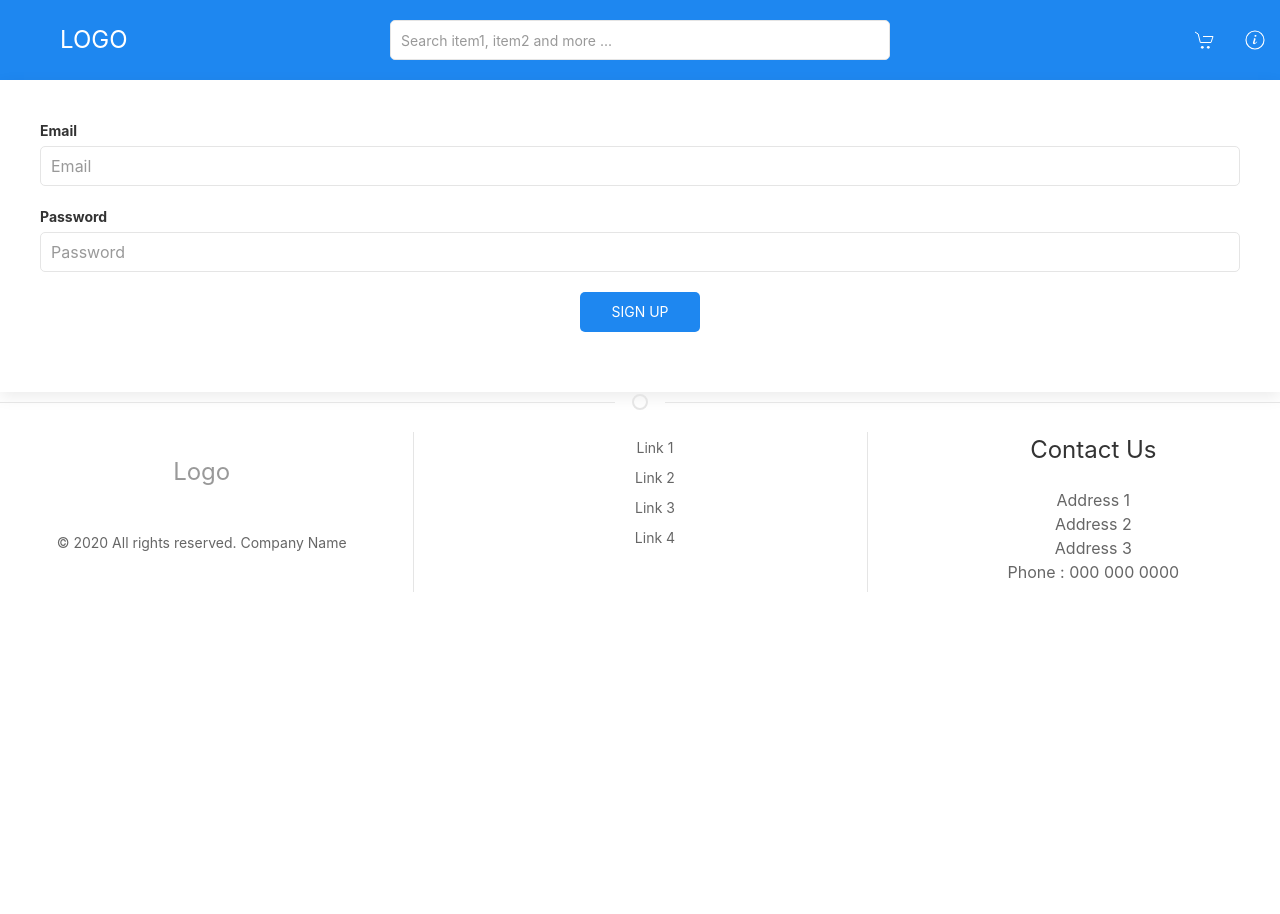
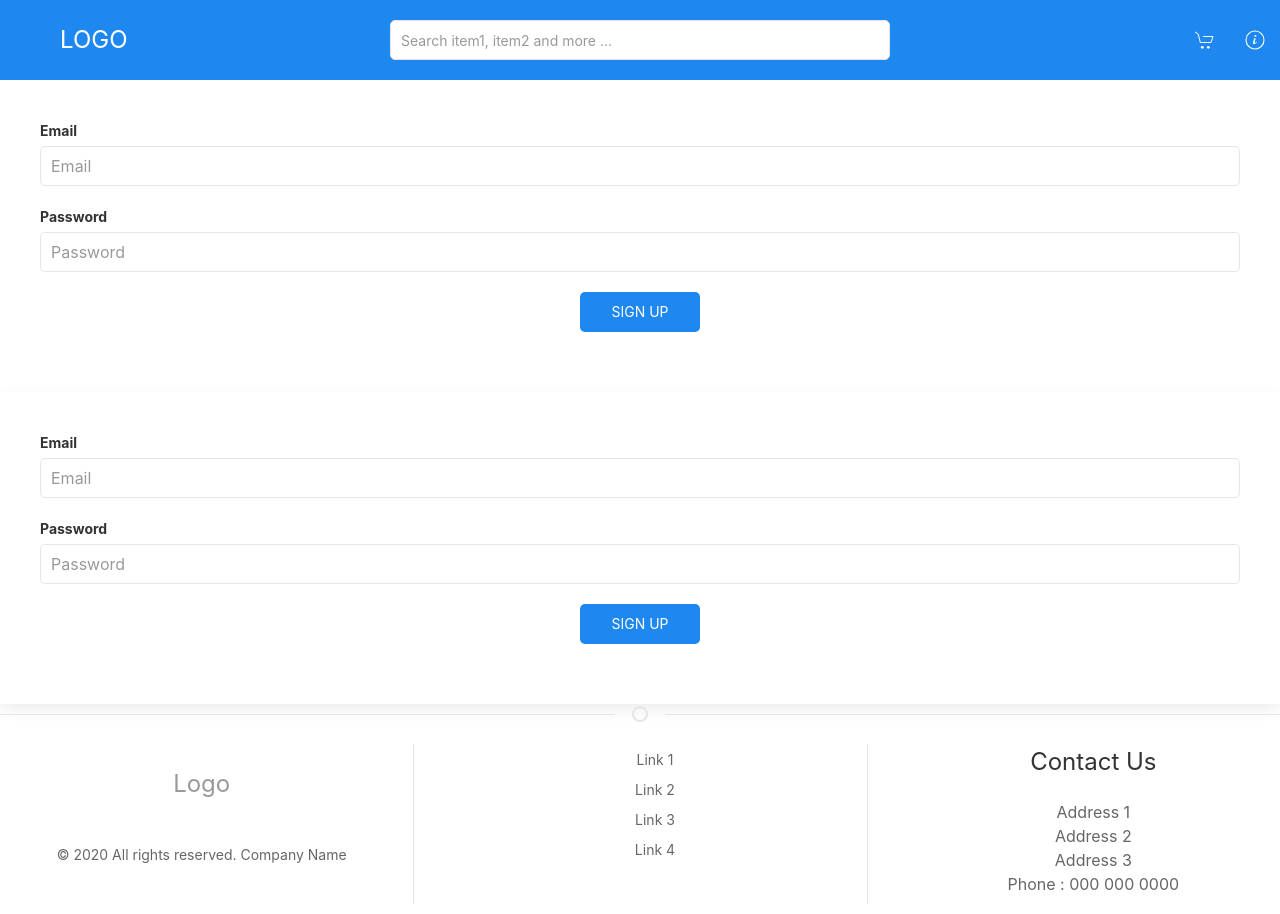
Before and after one commit to srinibasbiswal/My-Shop, a React (Create React App) app: page /signup in a window 1280 px wide. Before the commit the page ends 800 px from the top, so only its background shows below. Built offline with nearby package versions, Linux system fonts and the light colour scheme.

Commit message:
Add Phase 1 sign in page

```diff
--- /dev/null
+++ b/src/components/Forms/SigninForm.js
@@ -0,0 +1,92 @@
+import React from "react";
+import { useFormik } from "formik";
+import firebase from "../../firebaseConfig";
+
+function SignupForm() {
+	const formik = useFormik({
+		initialValues: {
+			email: "",
+			password: "",
+		},
+		onSubmit: (values) => {
+			// console.log(values);
+			firebase
+				.auth()
+				.signInWithEmailAndPassword(values.email, values.password)
+				.catch(function (error) {
+					// Handle Errors here.
+					var errorCode = error.code;
+					var errorMessage = error.message;
+					// ...
+				});
+			firebase.auth().onAuthStateChanged(function (user) {
+				if (user) {
+					// User is signed in.
+					console.log(user);
+					// ...
+				} else {
+					// User is signed out.
+					// ...
+				}
+			});
+		},
+	});
+
+	return (
+		<div className={`uk-card uk-card-body uk-card-default`}>
+			<form
+				className={`uk-form-stacked uk-text-left`}
+				onSubmit={formik.handleSubmit}
+			>
+				<div className={`uk-margin uk-width-1-1`}>
+					<label
+						className={`uk-form-label uk-text-bold`}
+						htmlFor="email"
+					>
+						Email
+					</label>
+					<div className={`uk-form-controls`}>
+						<input
+							className={`uk-input uk-border-rounded`}
+							placeholder="Email"
+							id="email"
+							name="email"
+							type="email"
+							onChange={formik.handleChange}
+							value={formik.values.email}
+						/>
+					</div>
+				</div>
+				<div className={`uk-margin uk-width-1-1`}>
+					<label
+						className={`uk-form-label uk-text-bold`}
+						htmlFor="email"
+					>
+						Password
+					</label>
+					<div className={`uk-form-controls`}>
+						<input
+							className={`uk-input uk-border-rounded`}
+							placeholder="Password"
+							id="password"
+							name="password"
+							type="password"
+							onChange={formik.handleChange}
+							value={formik.values.password}
+						/>
+					</div>
+					<div className={`uk-margin uk-width-1-1 uk-text-center`}>
+						<button
+							className={`uk-button uk-button-primary uk-border-rounded`}
+							type="submit"
+						>
+							Sign Up
+						</button>
+					</div>
+				</div>
+			</form>
+		</div>
+	);
+}
+
+export default SignupForm;
--- a/src/pages/SignUpPage.js
+++ b/src/pages/SignUpPage.js
@@ -1,6 +1,7 @@
 import React from "react";
 import Footer from "../components/Footer";
 import SignupForm from "../components/Forms/SignupForm";
+import SigninForm from "../components/Forms/SigninForm";
 import Header from "../components/Header";
 
 function SignUpPage() {
@@ -8,6 +9,7 @@ function SignUpPage() {
 		<React.Fragment>
 			<Header />
 			<SignupForm />
+			<SigninForm />
 			<Footer />
 		</React.Fragment>
 	);
```
